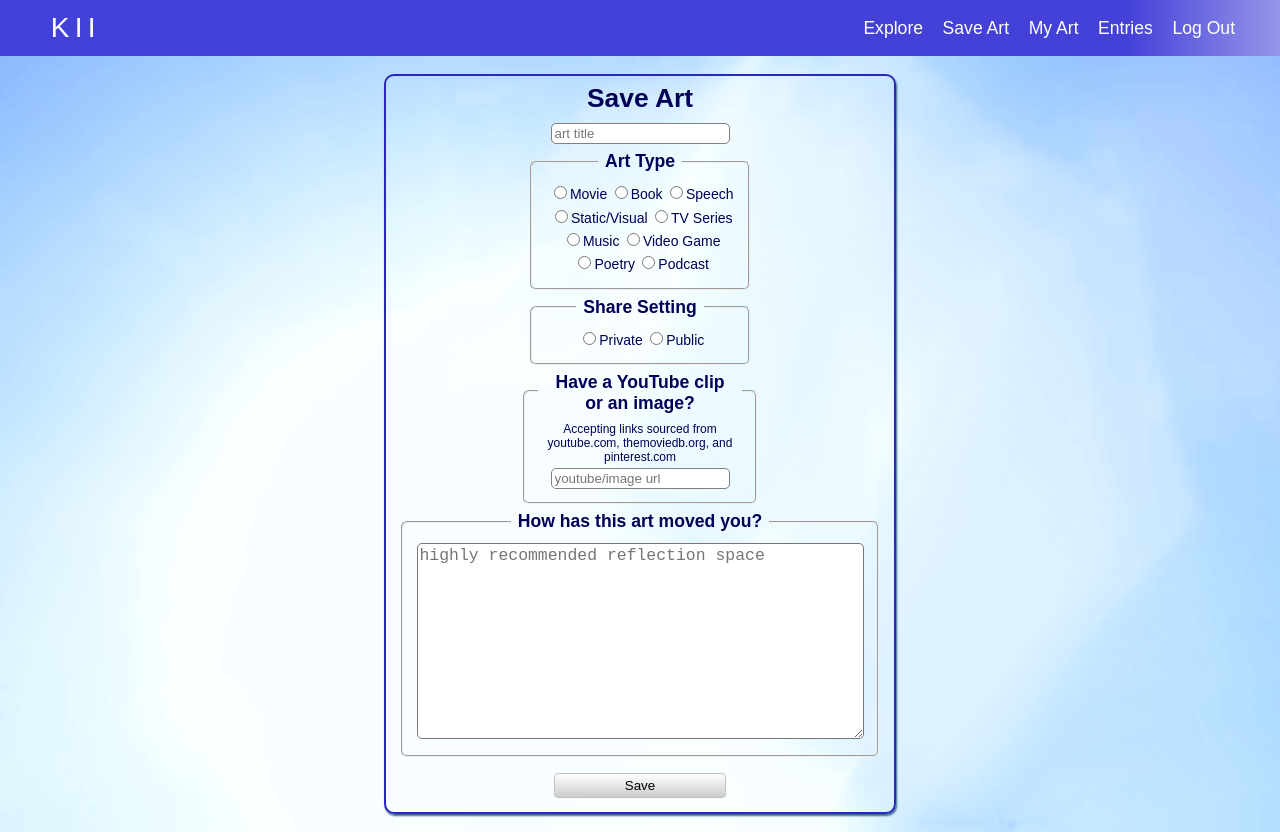
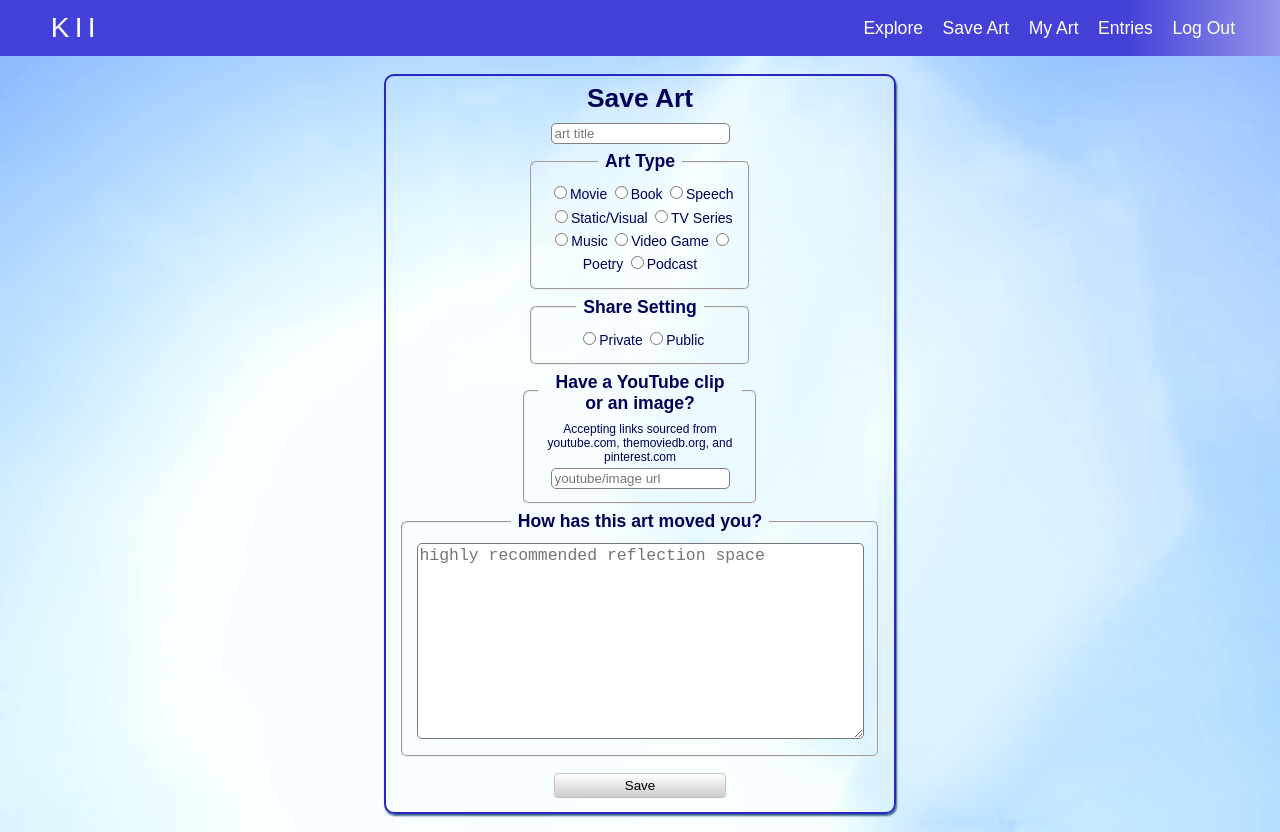
Before and after one commit to balderekjk/Keep-It-Inspirational, a React (Create React App) app: page /saveart in a window 1280 px wide. Built offline with nearby package versions, Linux system fonts and the light colour scheme; no server answers; sample sign-in values are in the browser's storage.

Commit message:
attempt amend k

```diff
--- a/src/App.css
+++ b/src/App.css
@@ -4,7 +4,7 @@ html {
 
 body {
   margin: 0;
-  font-family: Arial, Helvetica, sans-serif;
+  font-family: sans-serif;
 }
 
 *,
--- a/src/Components/Navbar.js
+++ b/src/Components/Navbar.js
@@ -12,10 +12,7 @@ const Navbar = () => {
     <nav id={styles['top-nav']}>
       <ul>
         <Link onClick={() => setisMenuClosed(true)} to="/">
-          <li
-            className={styles['rotate']}
-            style={{ fontWeight: '500', fontSize: '28px' }}
-          >
+          <li className={styles['rotate']} style={{ fontSize: '28px' }}>
             <span>K</span>
             <span>I</span>
             <span>I</span>
--- a/src/Components/SaveArt.js
+++ b/src/Components/SaveArt.js
@@ -174,7 +174,6 @@ export default function SaveArt() {
               value="Video Game"
             />
             <label htmlFor="game">Video Game</label>
-            <br />
             <input
               type="radio"
               id="poetry"
```
